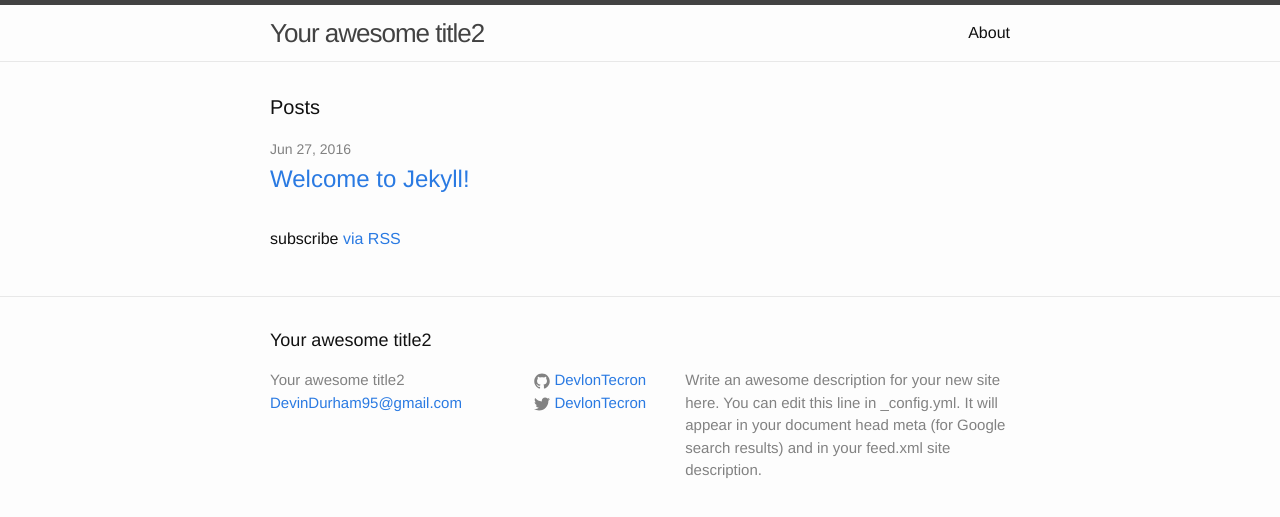
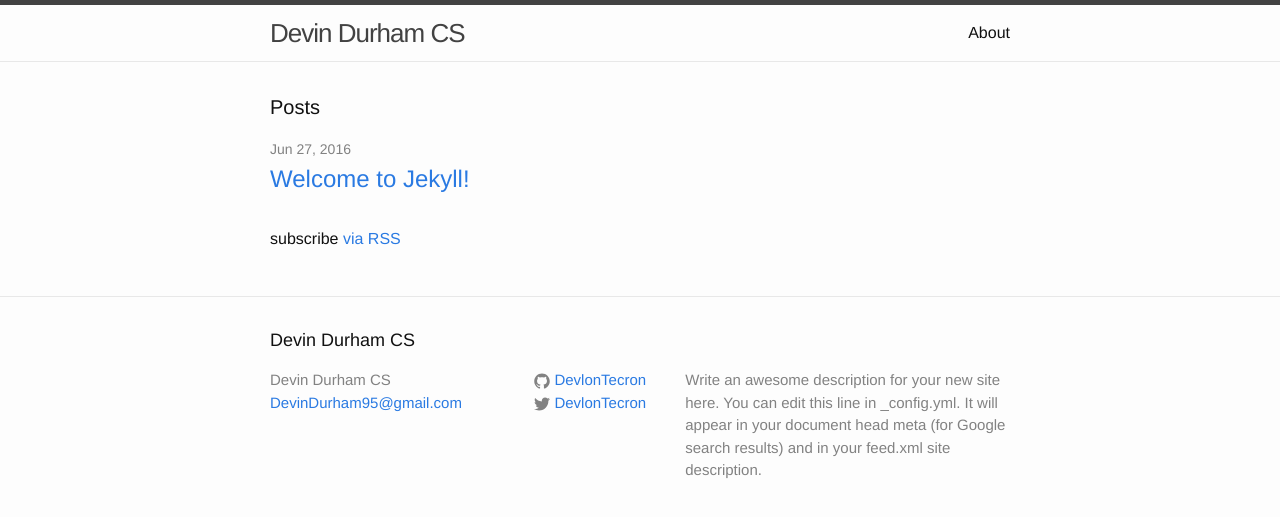
Before and after one commit to devlontechron/PersonalWebsite, a Jekyll site: the page built from index.html, in a window 1280 px wide. Shown: the top 517 px of the page. Built offline with Jekyll 4.4.1, drawn with Linux system fonts in a browser that asks for light colours.

Commit message:
Update _config.yml

```diff
--- a/_config.yml
+++ b/_config.yml
@@ -6,7 +6,7 @@
 # 'jekyll serve'. If you change this file, please restart the server process.
 
 # Site settings
-title: Your awesome title2
+title: Devin Durham CS
 email: DevinDurham95@gmail.com
 description: > # this means to ignore newlines until "baseurl:"
   Write an awesome description for your new site here. You can edit this
```
